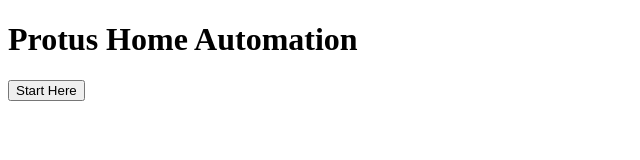
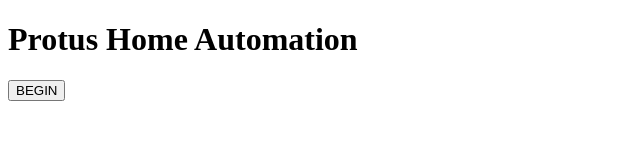
Before and after one commit to Insane-Instructors/Proteus, a plain HTML site: page index.html in a window 1280 px wide. Shown: the full height of the page, 0-640 px from the left. Drawn offline with Linux system fonts and the light colour scheme.

Commit message:
Changed button text

```diff
--- a/index.html
+++ b/index.html
@@ -8,6 +8,6 @@
 </head>
 <body>
     <h1>Protus Home Automation</h1>
-    <button id="start-button" class="btn btn-lg btn-proteus">Start Here</button>
+    <button id="start-button" class="btn btn-lg btn-proteus">BEGIN</button>
 </body>
 </html>
```
